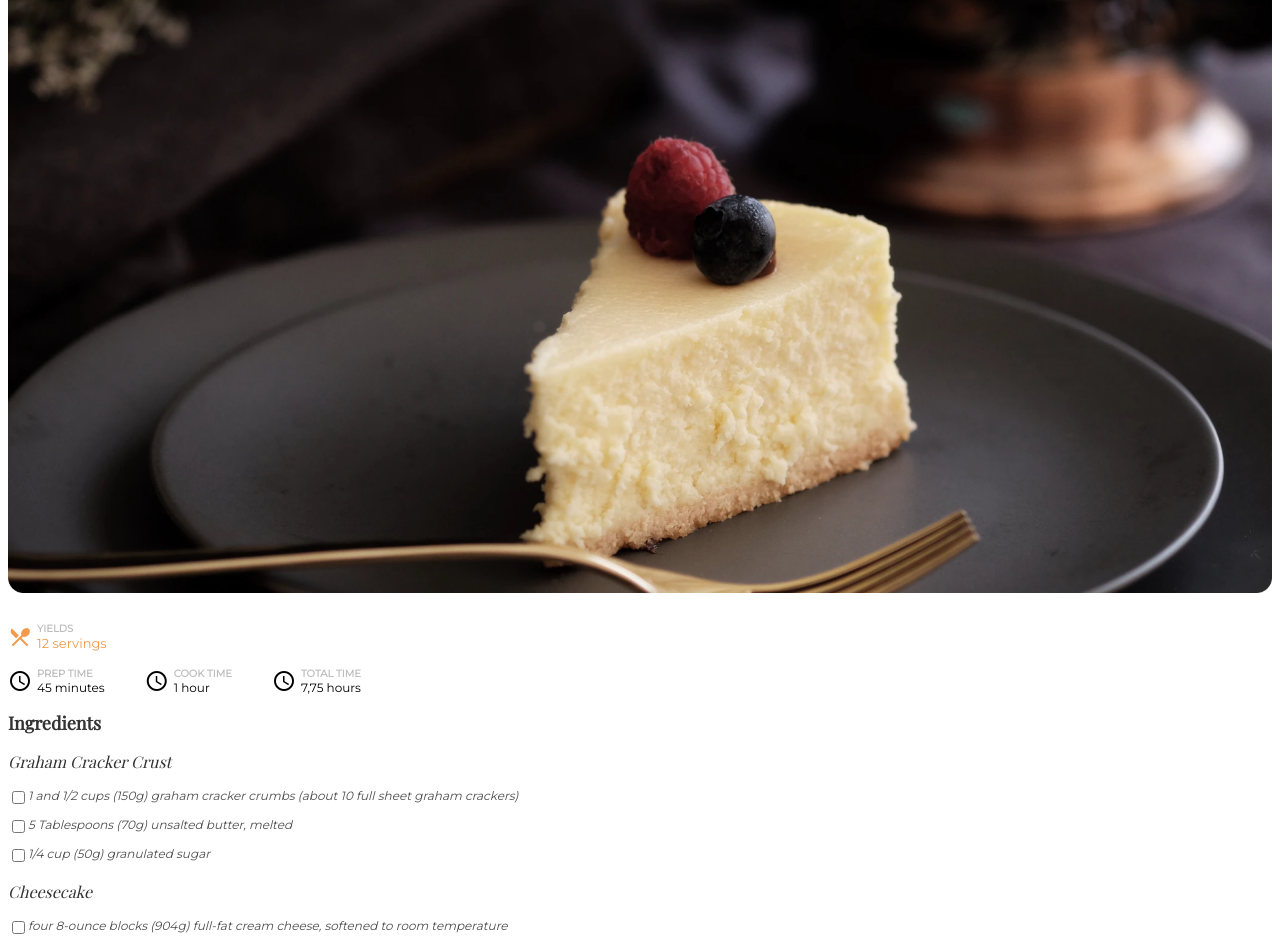
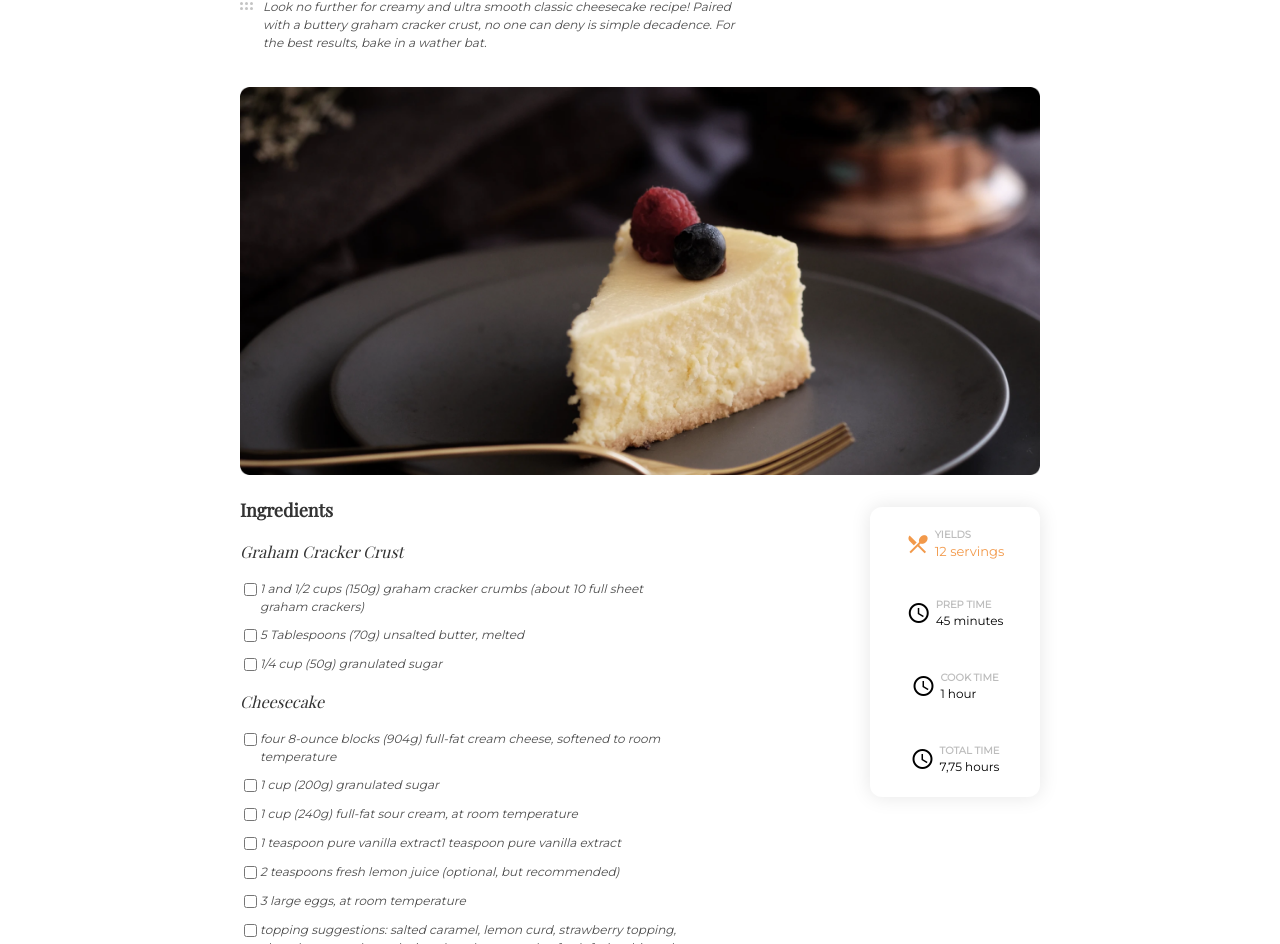
Before and after one commit to Edel-blk/recipe-page, a plain HTML site: page index.html in a window 1280 px wide. Shown: the part 119-1063 px from the top of the page. Drawn offline with nearby package versions, Linux system fonts and the light colour scheme.

Commit message:
ajustes para renderizado desktop

```diff
--- a/index.html
+++ b/index.html
@@ -47,6 +47,7 @@
 
       <img src="./photo1.png" alt="photo of a cheesecake"/>
 
+      <div class="description-and-ingredients">
         <div class="recipe-description">
           <div class="yields">
             <span class="material-icons orange">
@@ -203,6 +204,8 @@
             </div>
           </div>
         </div>
+      </div>
+
 
       <div class="instructions">
         <h2>
--- a/style.css
+++ b/style.css
@@ -164,3 +164,58 @@ footer {
 }
 
 .material-icons.orange { color: #F2994A; }
+
+@media only screen and (min-width: 768px) {
+  body {
+    margin: 0 auto;
+    width: 100%;
+    max-width: 100ch;
+    padding: 1rem;
+    line-height: 1.5;
+  }
+
+  h1 {
+    font-size: 42px;
+    margin-bottom: 10px;
+  }
+
+  ul {
+    flex-direction: column;
+    align-items: center;
+  }
+
+  .yields {
+    margin-bottom: 35px;
+    justify-content: center;
+  }
+
+  .header-description {
+    max-width: 63ch;
+    margin-bottom: 35px;
+  }
+
+  .recipe-description {
+    width: 130px;
+    height: 250px;
+    flex-shrink: 0;
+    border-radius: 12px;
+    padding: 20px;
+    background: #FFF;
+    box-shadow: 0px 0px 20px 0px rgba(0, 0, 0, 0.10);
+  }
+
+  .description-and-ingredients {
+    display: flex;
+    flex-direction: row-reverse;
+    justify-content: space-between;
+  }
+
+  .ingredients {
+    max-width: 55ch;
+  }
+
+  .instructions {
+    max-width: 70ch;
+    gap: 25px;
+  }
+}
```
Lines whose indentation alone changed are shown as unchanged.
